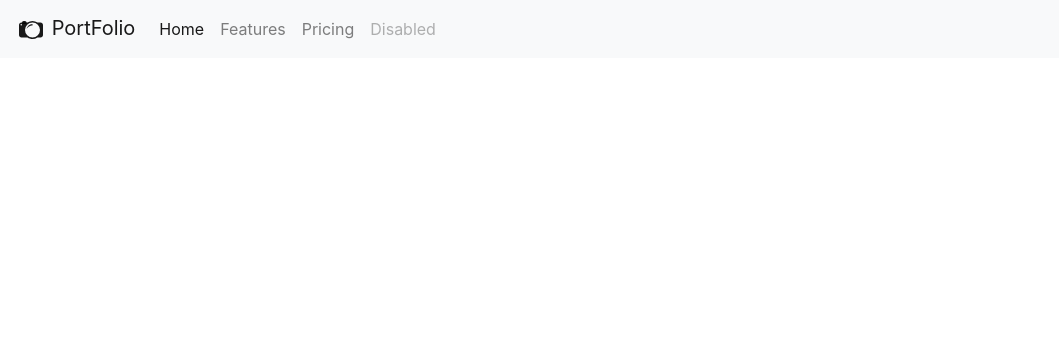
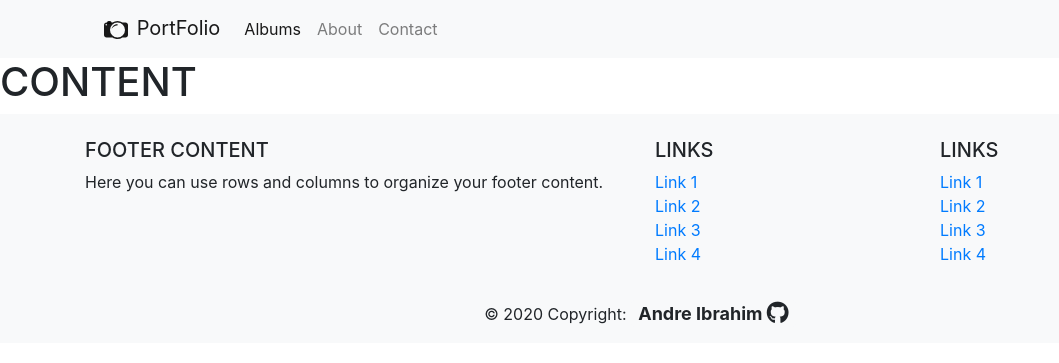
Before and after one commit to Andre-Ibrahim/photographyPortfolio, a Flask app: page / in a window 1280 px wide. Shown: the top 363 px of the page, without its empty margins (0-1059 px from the left). Run offline with Flask 2, Linux system fonts and the light colour scheme; some libraries are stand-ins or nearby versions.

Commit message:
navbar and footer(incomplete)*merge commit with next*

```diff
--- a/templates/base.html
+++ b/templates/base.html
@@ -7,10 +7,12 @@
         <meta name="viewport" content="width=device-width, initial-scale=1">
         <link rel="stylesheet" href="https://stackpath.bootstrapcdn.com/bootstrap/4.3.1/css/bootstrap.min.css" integrity="sha384-ggOyR0iXCbMQv3Xipma34MD+dH/1fQ784/j6cY/iJTQUOhcWr7x9JvoRxT2MZw1T" crossorigin="anonymous">
         <link rel="stylesheet" href="">
+        <script src="https://kit.fontawesome.com/4364dc4314.js" crossorigin="anonymous"></script>
     </head>
     <body>
-
-        <nav class="navbar navbar-expand-lg navbar-light bg-light">
+        <div class="bg-light broder">
+            <div class="container">
+            <nav class="navbar navbar-expand-lg navbar-light bg-light">
             <a class="navbar-brand" href="#">
                 <svg class="bi bi-camera" width="1.5em" height="1.5em" viewBox="0 0 20 20" fill="currentColor" xmlns="http://www.w3.org/2000/svg">
                 <path d="M11 7c-1.657 0-4 1.343-4 3a4 4 0 014-4v1z"/>
@@ -24,25 +26,105 @@
             <div class="collapse navbar-collapse" id="navbarNav">
               <ul class="navbar-nav">
                 <li class="nav-item active">
-                  <a class="nav-link" href="#">Home <span class="sr-only">(current)</span></a>
+                  <a class="nav-link" href="#">Albums<span class="sr-only">(current)</span></a>
                 </li>
                 <li class="nav-item">
-                  <a class="nav-link" href="#">Features</a>
+                  <a class="nav-link" href="#">About</a>
                 </li>
                 <li class="nav-item">
-                  <a class="nav-link" href="#">Pricing</a>
-                </li>
-                <li class="nav-item">
-                  <a class="nav-link disabled" href="#" tabindex="-1" aria-disabled="true">Disabled</a>
+                  <a class="nav-link" href="#">Contact</a>
                 </li>
               </ul>
             </div>
           </nav>
+        </div>
+        </div>
 
 
+        <h1>CONTENT</h1>
+        <!-- Footer -->
+<footer class="page-footer bg-light font-small pt-4">
 
+    <!-- Footer Links -->
+    <div class="container text-center .bg-light text-md-left">
 
+      <!-- Grid row -->
+      <div class="row">
 
+        <!-- Grid column -->
+        <div class="col-md-6 mt-md-0 mt-3">
+
+          <!-- Content -->
+          <h5 class="text-uppercase">Footer Content</h5>
+          <p>Here you can use rows and columns to organize your footer content.</p>
+
+        </div>
+        <!-- Grid column -->
+
+        <hr class="clearfix w-100 d-md-none pb-3">
+
+        <!-- Grid column -->
+        <div class="col-md-3 mb-md-0 mb-3">
+
+          <!-- Links -->
+          <h5 class="text-uppercase">Links</h5>
+
+          <ul class="list-unstyled">
+            <li>
+              <a href="#!">Link 1</a>
+            </li>
+            <li>
+              <a href="#!">Link 2</a>
+            </li>
+            <li>
+              <a href="#!">Link 3</a>
+            </li>
+            <li>
+              <a href="#!">Link 4</a>
+            </li>
+          </ul>
+
+        </div>
+        <!-- Grid column -->
+
+        <!-- Grid column -->
+        <div class="col-md-3 mb-md-0 mb-3">
+
+          <!-- Links -->
+          <h5 class="text-uppercase">Links</h5>
+
+          <ul class="list-unstyled">
+            <li>
+              <a href="#!">Link 1</a>
+            </li>
+            <li>
+              <a href="#!">Link 2</a>
+            </li>
+            <li>
+              <a href="#!">Link 3</a>
+            </li>
+            <li>
+              <a href="#!">Link 4</a>
+            </li>
+          </ul>
+
+        </div>
+        <!-- Grid column -->
+
+      </div>
+      <!-- Grid row -->
+
+    </div>
+    <!-- Footer Links -->
+
+    <!-- Copyright -->
+    <div class="footer-copyright text-center py-3">© 2020 Copyright:
+      <h4 class="d-inline"><a href="https://github.com/Andreibr1" class="badge badge-light"> Andre Ibrahim <i class="fab fa-github fa-lg"></i></a></h4>
+    </div>
+    <!-- Copyright -->
+
+  </footer>
+  <!-- Footer -->
 
 
         <script src="https://code.jquery.com/jquery-3.3.1.slim.min.js" integrity="sha384-q8i/X+965DzO0rT7abK41JStQIAqVgRVzpbzo5smXKp4YfRvH+8abtTE1Pi6jizo" crossorigin="anonymous"></script>
```
